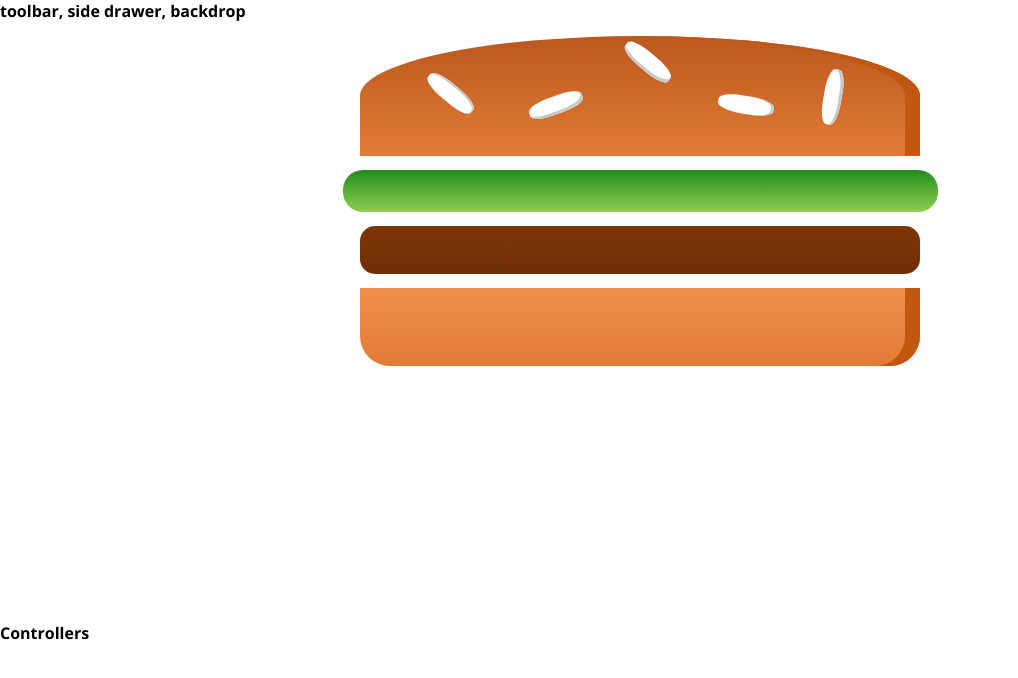
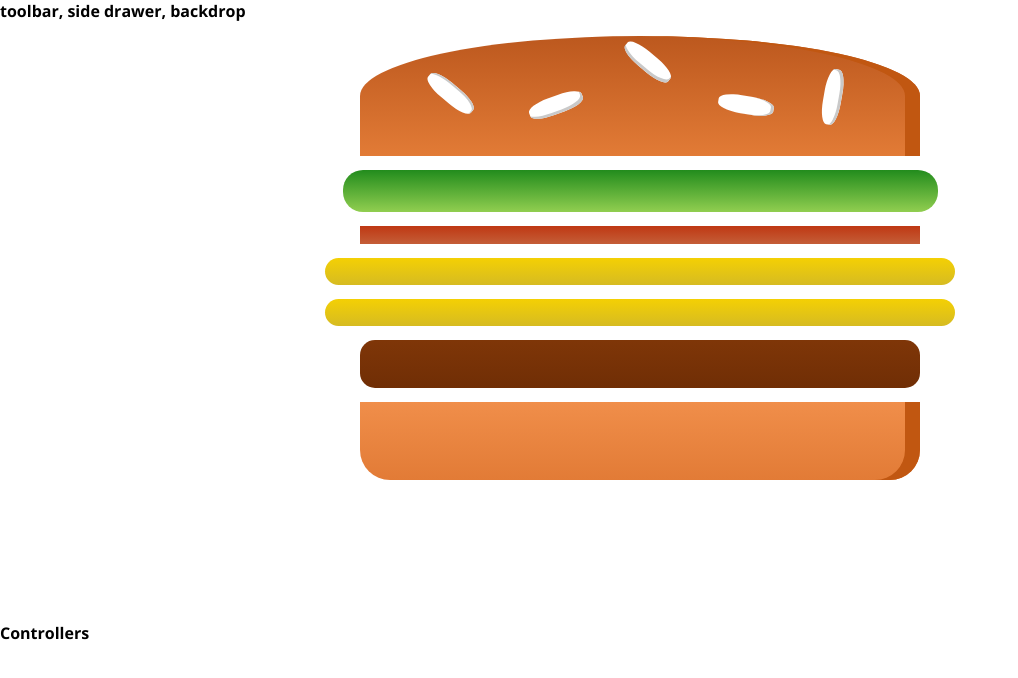
Before and after one commit to KarolBo/burger, a React (Create React App) app: page / in a window 1280 px wide. Shown: the top 678 px of the page, without its empty margins (0-1018 px from the left). Built offline with nearby package versions, Linux system fonts and the light colour scheme.

Commit message:
dynamic ingredients

```diff
--- a/src/components/Burger/Burger.js
+++ b/src/components/Burger/Burger.js
@@ -4,12 +4,14 @@
 import BurgerIngredient from './BurgerIngredient/BurgerIngredient';
 
 const burger = (props) => {
+    const transformedIngredients = Object.keys(props.ingredients).map(ingKey => {
+        return [...Array(props.ingredients[ingKey])].map( (_, i) => <BurgerIngredient type={ingKey} />);
+    })
 
     return (
         <div className={classes.Burger} >
             <BurgerIngredient type="bread-top" />
-            <BurgerIngredient type="salad" />
-            <BurgerIngredient type="meat" />
+            {transformedIngredients}
             <BurgerIngredient type="bread-bottom" />
         </div>
     )
--- a/src/containers/BurgerBuilder/BurgerBuilder.js
+++ b/src/containers/BurgerBuilder/BurgerBuilder.js
@@ -4,11 +4,19 @@
 import Burger from '../../components/Burger/Burger';
 
 class BurgerBuilder extends Component {
+    state = {
+        ingredients: {
+            salad: 1,
+            bacon: 1,
+            cheese: 2,
+            meat: 1
+        }
+    }
 
     render() {
         return (
             <MyAux>
-                <Burger />
+                <Burger ingredients={this.state.ingredients}/>
                 <div>
                     Controllers
                 </div>
```
Also changed, not shown: 1 other file (tests, documents, lock files or other folders).
